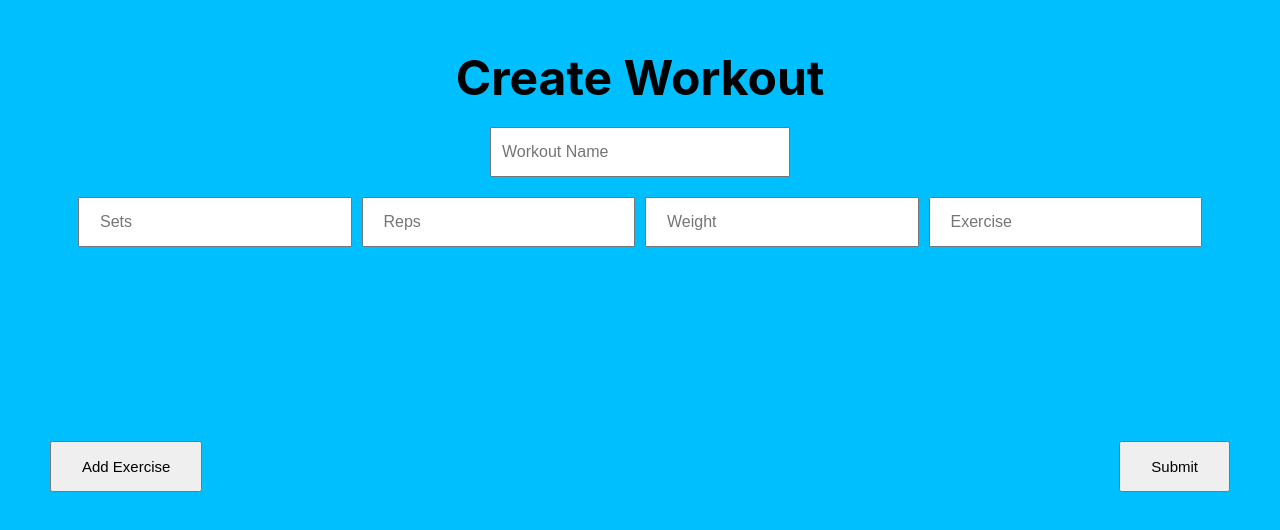
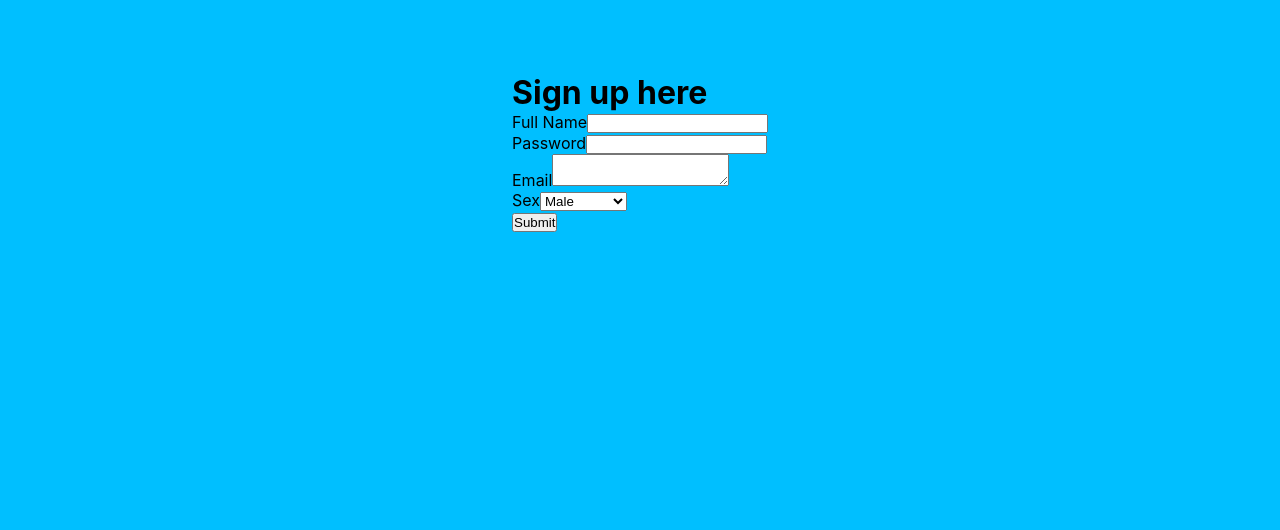
Before and after one commit to betty0945/GymFrontend, a React (Create React App) app in the folder hello-world/: page / in a window 1280 px wide. Shown: the part 248-778 px from the top of the page. Built offline with nearby package versions, Linux system fonts and the light colour scheme.

Commit message:
made some modification for login design

```diff
--- a/hello-world/src/App.js
+++ b/hello-world/src/App.js
@@ -31,10 +31,10 @@ function App() {
       {/* <Welcome />  */}
       {/* <FrontPage /> */}
       {/* <Login />; */}
-      {/* <Signup /> */}
+      <Signup />
       {/* <UserLanding /> */}
       {/* <TrainerLanding /> */}
-      <TrainerCreateWorkout />
+      {/* <TrainerCreateWorkout /> */}
       {/* <Subscribe /> */}
 
 
```
